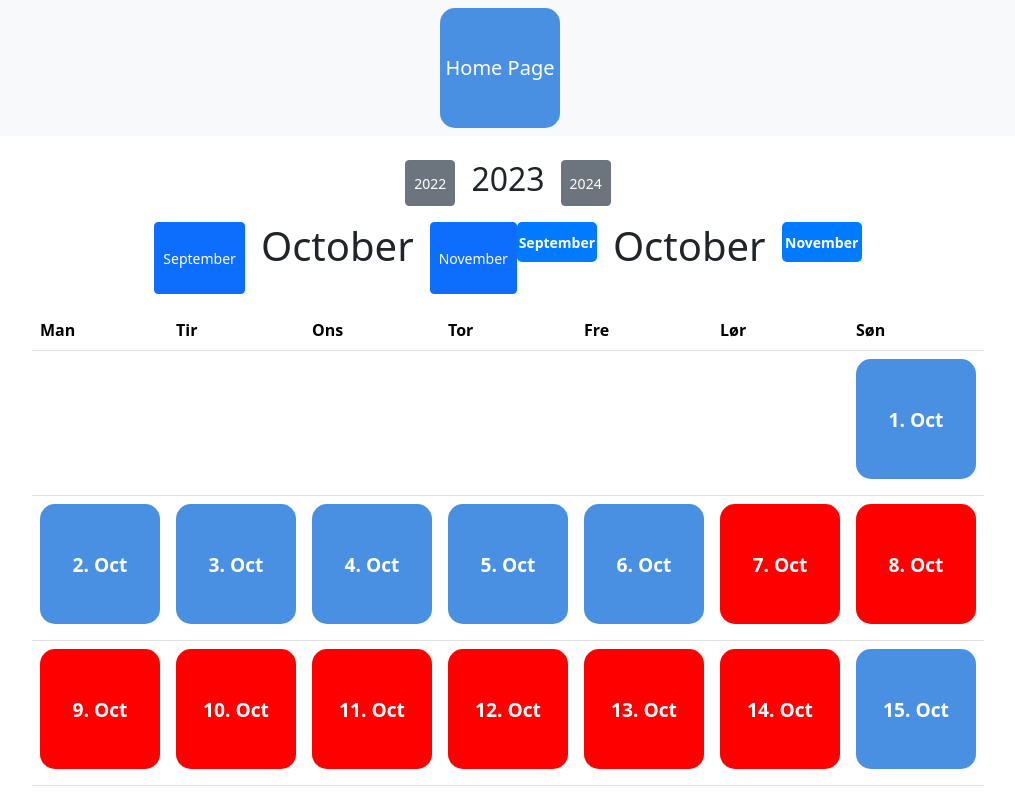
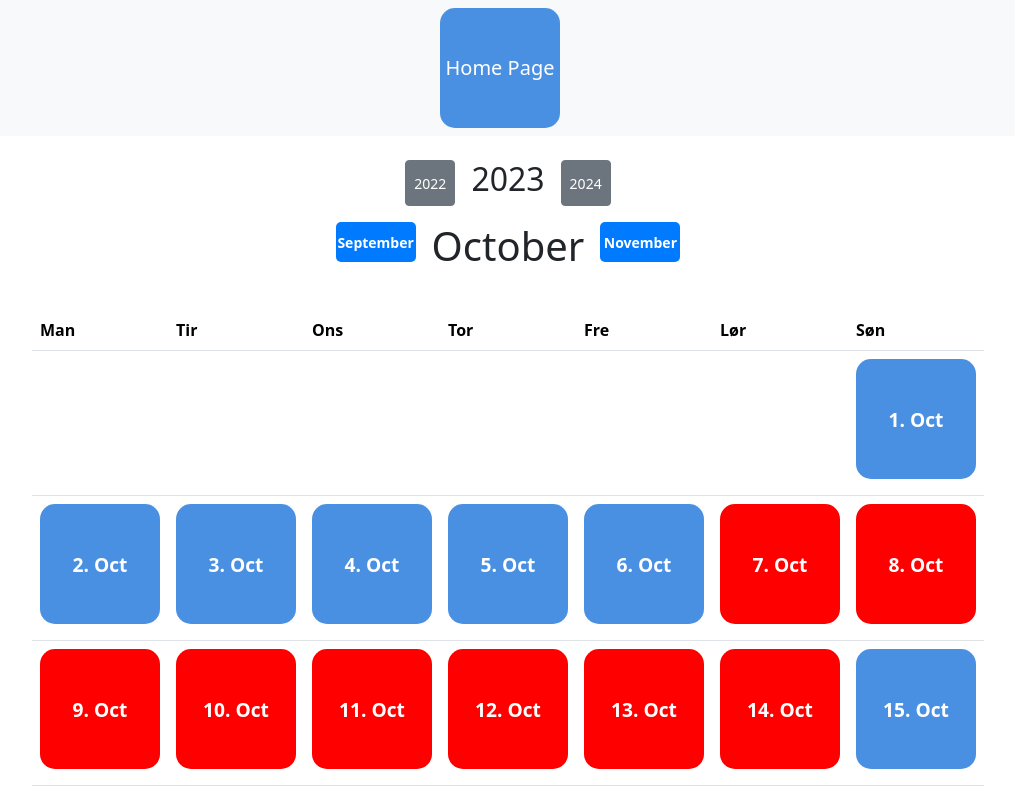
Before and after one commit to MansourHamidi94/tidsbanken-frontend, a React (Create React App) app: page /Calendar in a window 1280 px wide. Shown: the top 792 px of the page, without its empty margins (132-1147 px from the left). Built offline with nearby package versions, Linux system fonts and the light colour scheme.

Commit message:
Udpate calendary

```diff
--- a/src/components/calendar/Calendar.jsx
+++ b/src/components/calendar/Calendar.jsx
@@ -70,9 +70,6 @@ function Calendar() {
                         </div>
                     </div>
                     <div className="d-flex justify-content-center mb-3">
-                        <button onClick={handlePreviousMonth} className="btn btn-primary btn-sm">{new Date(year, month - 1).toLocaleString("default", { month: "long" })}</button>
-                        <h1 className="mx-3">{currentMonthName}</h1>
-                        <button onClick={handleNextMonth} className="btn btn-primary btn-sm">{new Date(year, month + 1).toLocaleString("default", { month: "long" })}</button>
                         <div className="d-flex justify-content-center mb-3">
                             <button onClick={handlePreviousMonth} className="btn custom-button btn-secondary btn-sm">{new Date(year, month - 1).toLocaleString("default", { month: "long" })}</button>
                             <h1 className="mx-3">{currentMonthName}</h1>
```
